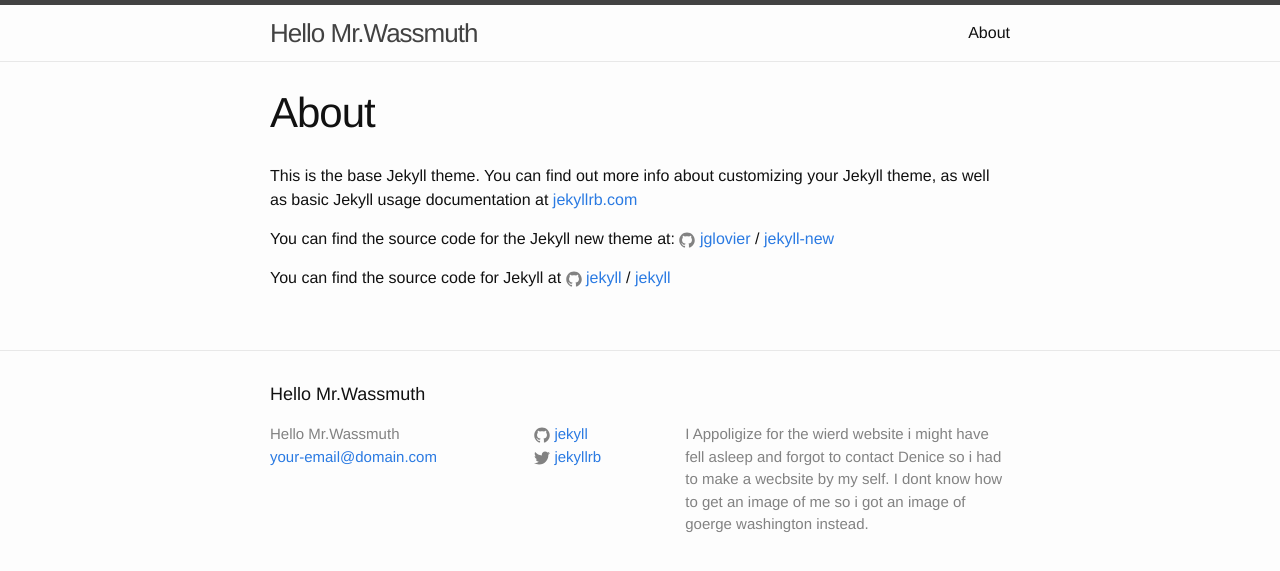
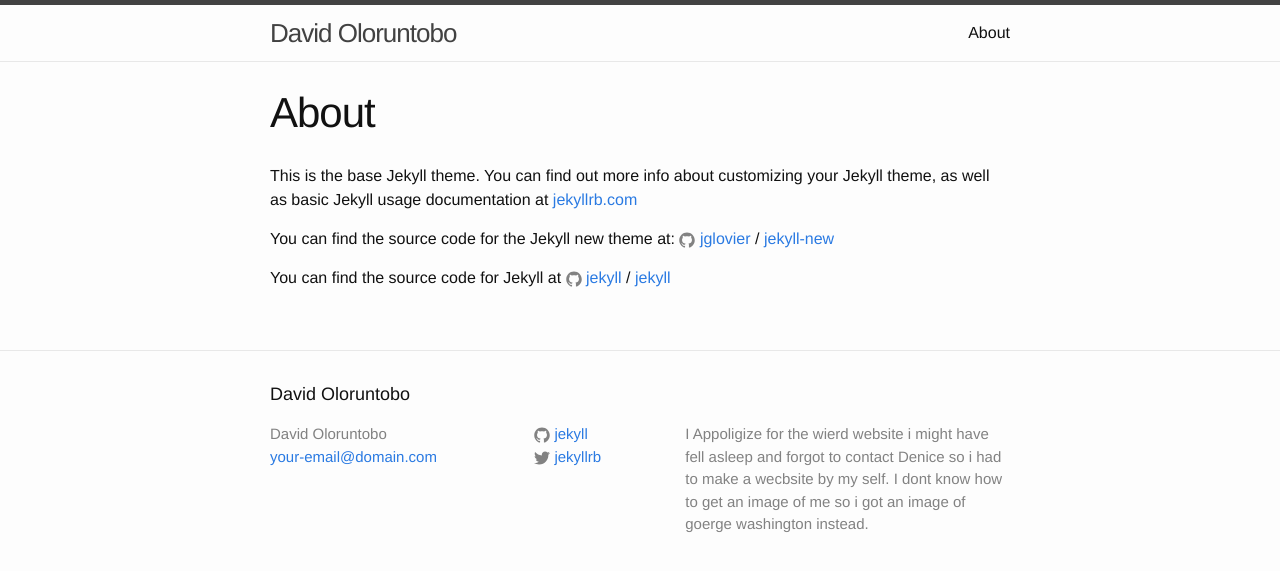
Before and after one commit to melomere/melomere.github.io, a Jekyll site: the page built from about.md, in a window 1280 px wide. Shown: the top 571 px of the page. Built offline with Jekyll 4.4.1, drawn with Linux system fonts in a browser that asks for light colours.

Commit message:
Update _config.yml

```diff
--- a/_config.yml
+++ b/_config.yml
@@ -6,7 +6,7 @@
 # 'jekyll serve'. If you change this file, please restart the server process.
 
 # Site settings
-title: Hello Mr.Wassmuth
+title: David Oloruntobo
 email: your-email@domain.com
 description: > # this means to ignore newlines until "baseurl:"
   I Appoligize for the wierd website i might have fell asleep and forgot to contact
```
